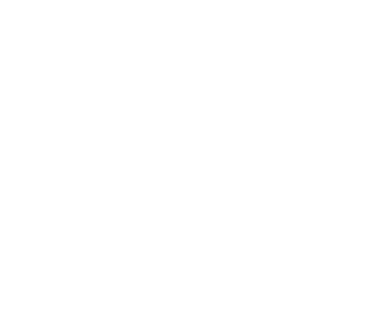
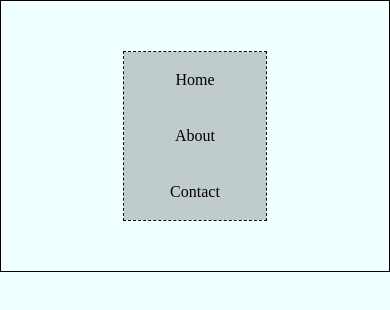
Before and after one commit to Dayun123/css_practice-flexbox, a website: page nav-menus/three-item.html in a window 390 px wide. Drawn offline with nearby package versions, Linux system fonts and the light colour scheme; files that its build step writes are made by us from their sources.

Commit message:
Create basic markup and styles to get three-item nav working.
Easy to get this up and running, just have to be conscious of centering non-flexbox containers.

```diff
--- a/nav-menus/three-item-styles.css
+++ b/nav-menus/three-item-styles.css
@@ -6,3 +6,58 @@ html {
 *, *:before, *:after {
   box-sizing: inherit;
 }
+
+body {
+  background: rgb(240, 256, 256);
+}
+
+.container {
+  border: 1px solid black;
+  max-width: 1000px;
+  padding: 50px;
+  /* Centers the container */
+  margin: 0 auto;
+}
+
+/********** Navigation *****************/
+
+nav {
+  border: 1px dashed black;
+}
+
+/* The Flex Container */
+nav ul {
+  display: flex;
+}
+
+/* The Flex Items */
+nav li {
+  padding: 20px;
+  background-color: rgba(0, 0, 0, 0.2);
+  flex: 1;
+  text-align: center;
+}
+
+nav a {
+  text-decoration: none;
+  color: black;
+}
+
+/***************** Responsive Resets *****************/
+
+@media all and (max-width: 550px) {
+
+  nav {
+    max-width: 50%;
+    margin: 0 auto;
+  }
+
+  nav ul {
+    flex-wrap: wrap;
+  }
+
+  nav li {
+    flex: 1 1 100%;
+  }
+
+}
--- a/nav-menus/three-item.html
+++ b/nav-menus/three-item.html
@@ -2,11 +2,18 @@
 <html>
 <head>
   <title>Three Item Nav Menu</title>
-  <link rel="stylesheet" type="text/css" href="./build/style.min.css">
+  <link rel="stylesheet" type="text/css" href="./style.min.css">
 </head>
 <body>
   <div class="container">
 
+    <nav>
+      <ul>
+        <li><a href="#">Home</a></li>
+        <li><a href="#">About</a></li>
+        <li><a href="#">Contact</a></li>
+      </ul>
+    </nav>
 
   </div>
 </body>
```
Also changed, not shown: nav-menus/build/style.min.css, nav-menus/build/three-item.html.
